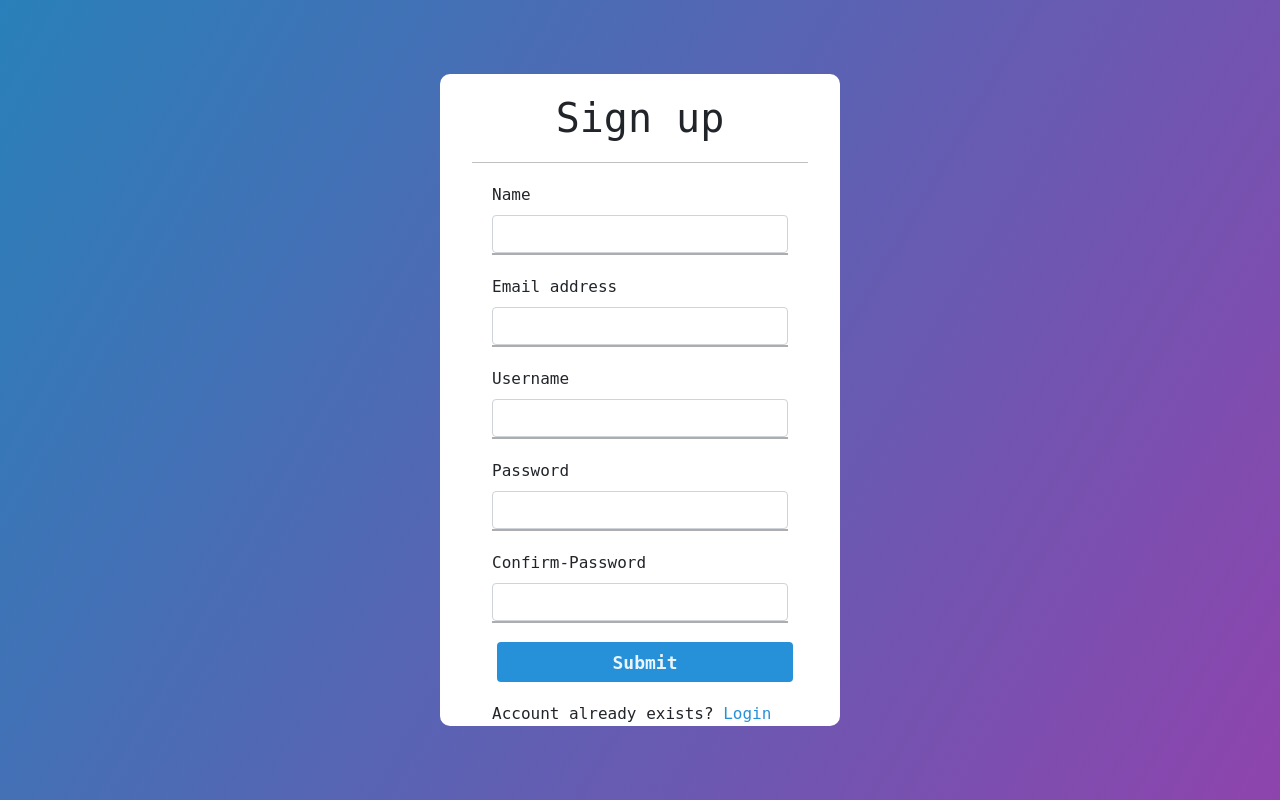
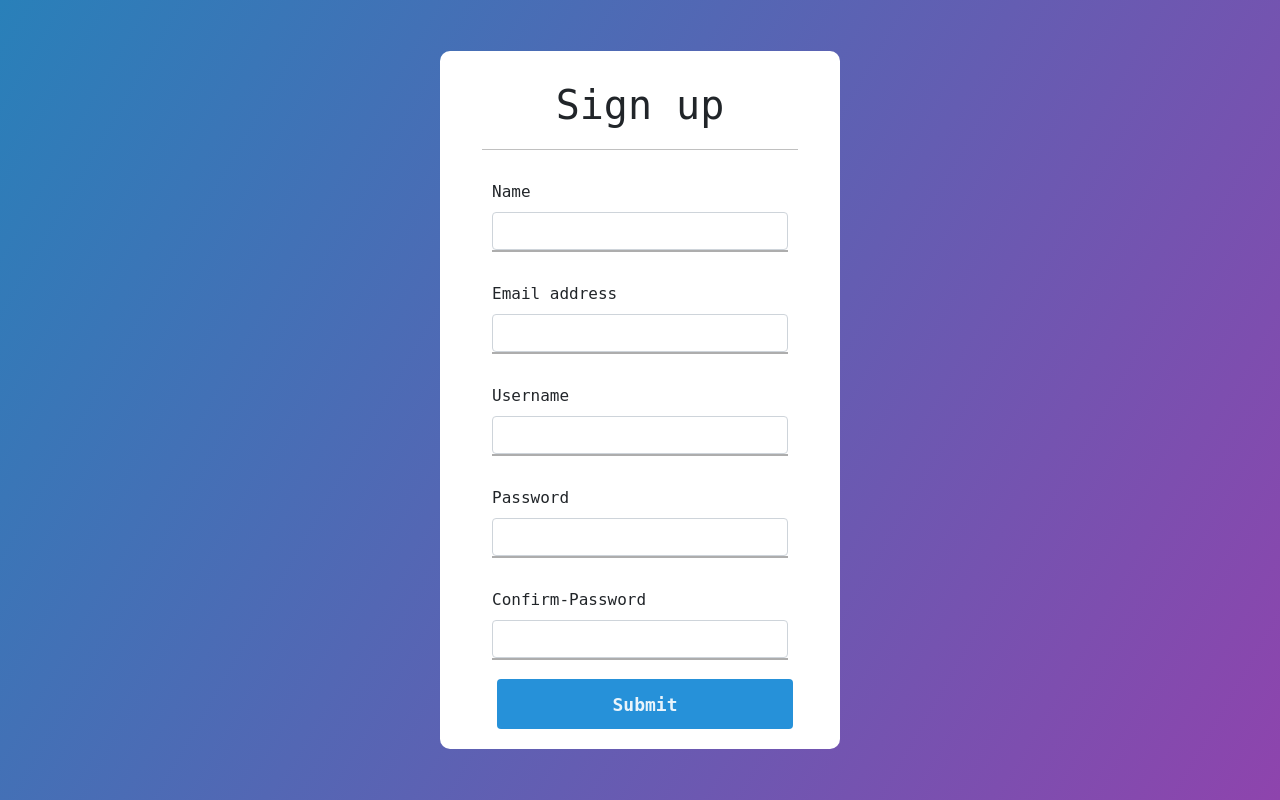
Before and after one commit to nadeem-R17/Freelearn, a Django app: page /signup in a window 1280 px wide. Run offline with Django 4.2, Linux system fonts and the light colour scheme.

Commit message:
updated signup

```diff
--- a/templates/signup.html
+++ b/templates/signup.html
@@ -1,30 +1,32 @@
 <!doctype html>
 <html lang="en">
+
 <head>
     <!-- Required meta tags -->
     <meta charset="utf-8">
     <meta name="viewport" content="width=device-width, initial-scale=1">
 
     <!-- Bootstrap CSS -->
-    <link href="https://cdn.jsdelivr.net/npm/bootstrap@5.1.3/dist/css/bootstrap.min.css" rel="stylesheet" integrity="sha384-1BmE4kWBq78iYhFldvKuhfTAU6auU8tT94WrHftjDbrCEXSU1oBoqyl2QvZ6jIW3" crossorigin="anonymous">
+    <link href="https://cdn.jsdelivr.net/npm/bootstrap@5.1.3/dist/css/bootstrap.min.css" rel="stylesheet"
+        integrity="sha384-1BmE4kWBq78iYhFldvKuhfTAU6auU8tT94WrHftjDbrCEXSU1oBoqyl2QvZ6jIW3" crossorigin="anonymous">
     <link rel="stylesheet" href="style1.css">
 
 
     <title>Signup</title>
     <style>
-        h5{
+        /* h5{
             color: red;
-        }
-        body{
+        } */
+        body {
             margin: 0;
             padding: 0;
-    font-family:monospace;
-    background: linear-gradient(120deg,#2980b9, #8e44ad );
+            font-family: monospace;
+            background: linear-gradient(120deg, #2980b9, #8e44ad);
             height: 100vh;
             overflow: hidden;
         }
 
-.container{
+        .container {
             position: absolute;
             top: 50%;
             left: 50%;
@@ -33,29 +35,31 @@
             background: white;
             border-radius: 10px;
         }
-.container h1{
+
+        .container h1 {
             text-align: center;
             padding: 0 0 20px 0;
             border-bottom: 1px solid silver;
-    margin: 20px;
+            margin: 30px;
         }
 
-.container form{
+        .container form {
             padding: 0 40px;
             box-sizing: border-box;
         }
 
-form .mb-3{
+        form .mb-3 {
             position: relative;
             border-bottom: 2px solid #adadad;
-    margin: 20px 0;
+            margin: 30px 0;
         }
-.btn{
+
+        .btn {
             margin: 3px 0 20px 5px;
             color: #ffffff;
             cursor: pointer;
             width: 100%;
-    height: 40px;
+            height: 50px;
             border: 1px solid;
             background: #2691d9;
             border: 25px;
@@ -64,37 +68,43 @@ form .mb-3{
             font-weight: 700;
 
         }
-.login a{
-    color: #2691d9;
-    text-decoration: none;
-}
-.login a:hover{
-
-    text-decoration: underline;
-}
     </style>
 </head>
+
 <body>
     <div class="container">
         <h1>Sign up</h1>
-    {% for message in messages %}
+        <!-- {% for message in messages %}
     <h5>{{ message}}</h5>
     {% endfor %}
+     -->
+        {% for message in messages %}
+        <div class="alert alert-danger" role="alert">
+            <h5>{{message}}</h5>
+        </div>
+        {% endfor %}
+
         <form method="POST" action="signup">
             {% csrf_token %}
             <div class="mb-3">
                 <label for="exampleInputName" class="form-label">Name</label>
-            <input type="text" name="name" class="form-control" id="exampleInputEmail1" aria-describedby="emailHelp">
+                <input type="text" name="fname" class="form-control" id="exampleInputEmail1"
+                    aria-describedby="emailHelp">
                 <!-- <div id="emailHelp" class="form-text">We'll never share your email with anyone else.</div> -->
             </div>
+            <!-- changes -->
+
+            <!-- changes -->
             <div class="mb-3">
                 <label for="exampleInputEmail1" class="form-label">Email address</label>
-            <input type="email" name="email" class="form-control" id="exampleInputEmail1" aria-describedby="emailHelp">
+                <input type="email" name="email" class="form-control" id="exampleInputEmail1"
+                    aria-describedby="emailHelp">
                 <!-- <div id="emailHelp" class="form-text">We'll never share your email with anyone else.</div> -->
             </div>
             <div class="mb-3">
                 <label for="exampleInputEmail1" class="form-label">Username</label>
-            <input type="text" name="username" class="form-control" id="exampleInputEmail1" aria-describedby="emailHelp">
+                <input type="text" name="username" class="form-control" id="exampleInputEmail1"
+                    aria-describedby="emailHelp">
                 <!-- <div id="emailHelp" class="form-text">We'll never share your email with anyone else.</div> -->
             </div>
 
@@ -108,8 +118,6 @@ form .mb-3{
             </div>
 
             <button type="submit" class="btn btn-primary">Submit</button>
-      <div class="login">Account already exists? <a href="/login">Login</a></div>
-
         </form>
     </div>
 
@@ -117,7 +125,9 @@ form .mb-3{
     <!-- Optional JavaScript; choose one of the two! -->
 
     <!-- Option 1: Bootstrap Bundle with Popper -->
-    <script src="https://cdn.jsdelivr.net/npm/bootstrap@5.1.3/dist/js/bootstrap.bundle.min.js" integrity="sha384-ka7Sk0Gln4gmtz2MlQnikT1wXgYsOg+OMhuP+IlRH9sENBO0LRn5q+8nbTov4+1p" crossorigin="anonymous"></script>
+    <script src="https://cdn.jsdelivr.net/npm/bootstrap@5.1.3/dist/js/bootstrap.bundle.min.js"
+        integrity="sha384-ka7Sk0Gln4gmtz2MlQnikT1wXgYsOg+OMhuP+IlRH9sENBO0LRn5q+8nbTov4+1p"
+        crossorigin="anonymous"></script>
 
     <!-- Option 2: Separate Popper and Bootstrap JS -->
     <!--
@@ -125,4 +135,5 @@ form .mb-3{
     <script src="https://cdn.jsdelivr.net/npm/bootstrap@5.1.3/dist/js/bootstrap.min.js" integrity="sha384-QJHtvGhmr9XOIpI6YVutG+2QOK9T+ZnN4kzFN1RtK3zEFEIsxhlmWl5/YESvpZ13" crossorigin="anonymous"></script>
     -->
 </body>
+
 </html>
```
Lines whose indentation alone changed are shown as unchanged.
